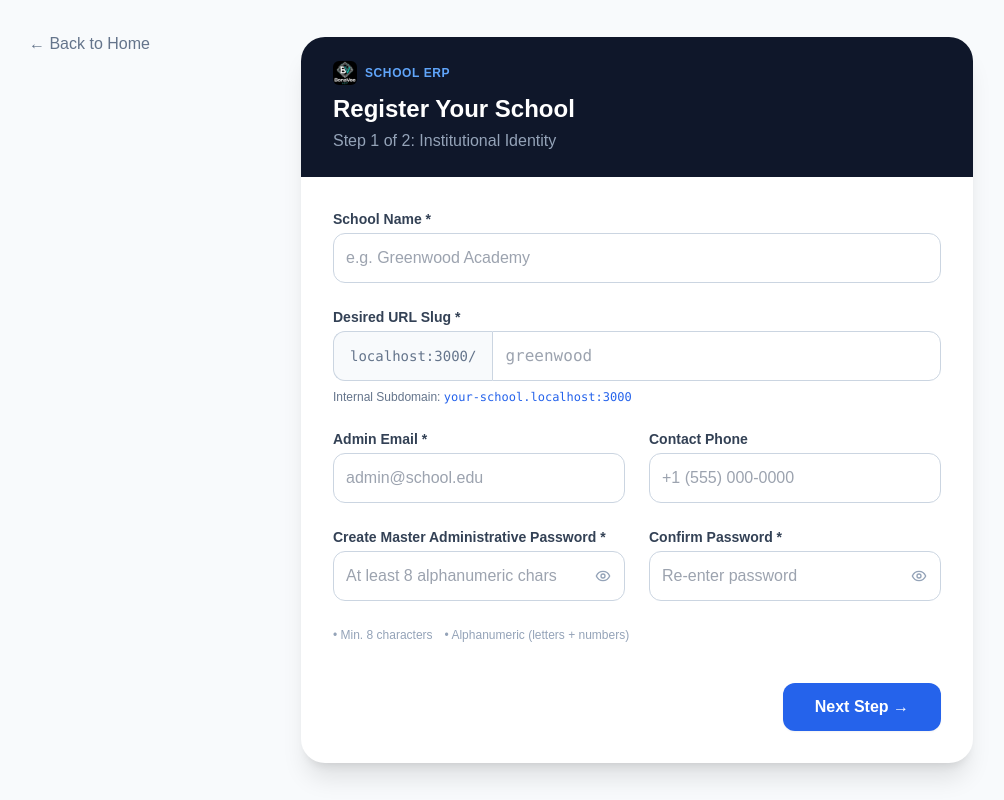
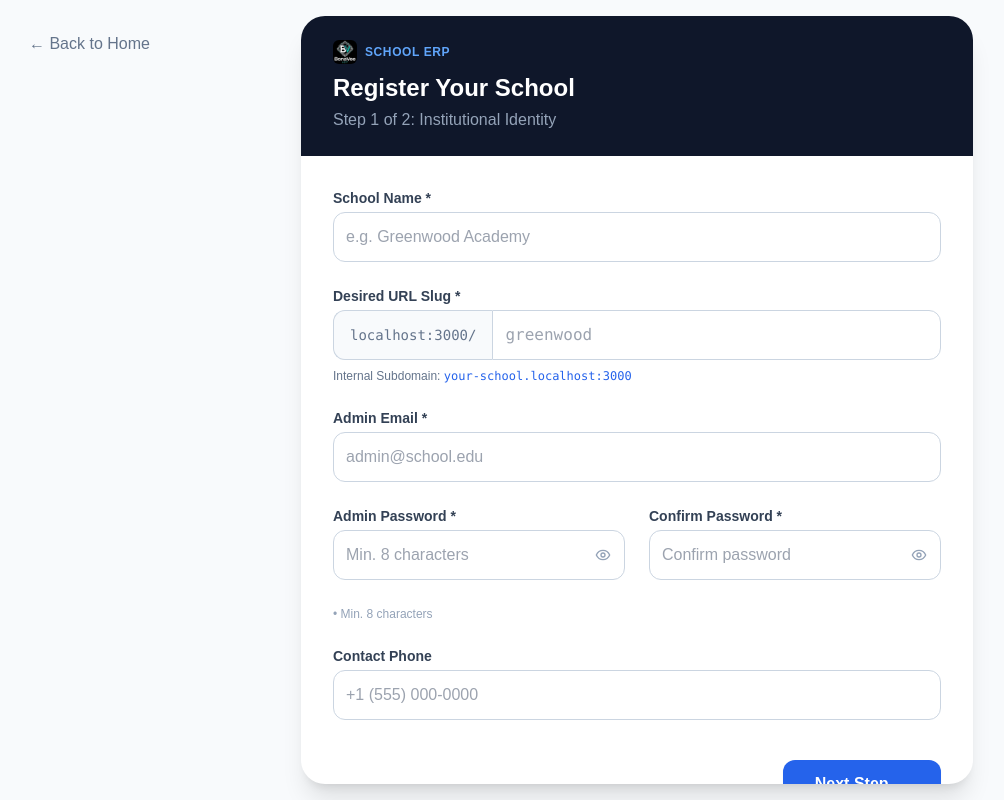
Before and after one commit to bonaventurechinoso-code/School-ERP, a Next.js app: page /register in a window 1280 px wide. Shown: the whole page, without its empty margins (3-1007 px from the left). Built offline with nearby package versions, Linux system fonts and the light colour scheme.

Commit message:
fix(register): add Admin Password and Confirm Password fields under Admin Email with min 8 chars validation

```diff
--- a/src/app/(public)/register/page.tsx
+++ b/src/app/(public)/register/page.tsx
@@ -109,13 +109,7 @@ export default function RegisterTenantPage() {
         return;
       }
       if (formData.password.length < 8) {
-        setErrorMsg("Administrative password must be at least 8 characters long.");
-        return;
-      }
-      const hasLetter = /[a-zA-Z]/.test(formData.password);
-      const hasNumber = /[0-9]/.test(formData.password);
-      if (!hasLetter || !hasNumber) {
-        setErrorMsg("Administrative password must be alphanumeric (contain at least one letter and at least one number).");
+        setErrorMsg("Admin password must be at least 8 characters long.");
         return;
       }
       if (formData.password !== formData.confirmPassword) {
@@ -230,13 +224,6 @@ export default function RegisterTenantPage() {
 
     if (!formData.password || formData.password.length < 8) {
       setErrorMsg("Admin password must be at least 8 characters long.");
-      return;
-    }
-
-    const hasLetter = /[a-zA-Z]/.test(formData.password);
-    const hasNumber = /[0-9]/.test(formData.password);
-    if (!hasLetter || !hasNumber) {
-      setErrorMsg("Admin password must be alphanumeric (contain at least one letter and at least one number).");
       return;
     }
 
@@ -473,7 +460,6 @@ export default function RegisterTenantPage() {
                     </p>
                   </div>
 
-                  <div className="grid grid-cols-1 md:grid-cols-2 gap-6">
                   <div>
                     <label className="block text-sm font-semibold text-slate-700 mb-1">Admin Email *</label>
                     <input
@@ -486,33 +472,19 @@ export default function RegisterTenantPage() {
                       onChange={e => setFormData({...formData, adminEmail: e.target.value})}
                     />
                   </div>
-                    <div>
-                      <label className="block text-sm font-semibold text-slate-700 mb-1">Contact Phone</label>
-                      <input
-                        type="tel"
-                        name="contactPhone"
-                        inputMode="numeric"
-                        pattern="[0-9+]*"
-                        className="w-full border border-slate-300 rounded-xl p-3 focus:ring-2 focus:ring-blue-500 focus:border-blue-500 outline-none transition"
-                        placeholder="+1 (555) 000-0000"
-                        value={formData.contactPhone}
-                        onChange={e => handleNumericChange(e, (val) => setFormData({...formData, contactPhone: val}))}
-                      />
-                    </div>
-                  </div>
 
-                  {/* Administrative Password Setup Right Below Email */}
+                  {/* Admin Password & Confirm Password Setup Right Under Admin Email */}
                   <div className="grid grid-cols-1 md:grid-cols-2 gap-6">
                     <div>
                       <label className="block text-sm font-semibold text-slate-700 mb-1">
-                        Create Master Administrative Password *
+                        Admin Password *
                       </label>
                       <div className="relative">
                         <input
                           required
                           name="password"
                           type={showPassword ? "text" : "password"}
-                          placeholder="At least 8 alphanumeric chars"
+                          placeholder="Min. 8 characters"
                           className="w-full border border-slate-300 rounded-xl p-3 pr-10 focus:ring-2 focus:ring-blue-500 focus:border-blue-500 outline-none transition"
                           value={formData.password}
                           onChange={e => setFormData({ ...formData, password: e.target.value })}
@@ -537,7 +509,7 @@ export default function RegisterTenantPage() {
                           required
                           name="confirmPassword"
                           type={showConfirmPassword ? "text" : "password"}
-                          placeholder="Re-enter password"
+                          placeholder="Confirm password"
                           className="w-full border border-slate-300 rounded-xl p-3 pr-10 focus:ring-2 focus:ring-blue-500 focus:border-blue-500 outline-none transition"
                           value={formData.confirmPassword}
                           onChange={e => setFormData({ ...formData, confirmPassword: e.target.value })}
@@ -561,11 +533,6 @@ export default function RegisterTenantPage() {
                     }`}>
                       {formData.password.length >= 8 ? "✓" : "•"} Min. 8 characters
                     </span>
-                    <span className={`inline-flex items-center gap-1 transition-colors ${
-                      (/[a-zA-Z]/.test(formData.password) && /[0-9]/.test(formData.password)) ? "text-emerald-600 font-semibold" : "text-slate-400"
-                    }`}>
-                      {(/[a-zA-Z]/.test(formData.password) && /[0-9]/.test(formData.password)) ? "✓" : "•"} Alphanumeric (letters + numbers)
-                    </span>
                     {formData.confirmPassword.length > 0 && (
                       <span className={`inline-flex items-center gap-1 font-semibold ${
                         formData.password === formData.confirmPassword ? "text-emerald-600" : "text-amber-600"
@@ -573,6 +540,20 @@ export default function RegisterTenantPage() {
                         {formData.password === formData.confirmPassword ? "✓ Passwords match" : "⚠ Passwords do not match"}
                       </span>
                     )}
+                  </div>
+
+                  <div>
+                    <label className="block text-sm font-semibold text-slate-700 mb-1">Contact Phone</label>
+                    <input
+                      type="tel"
+                      name="contactPhone"
+                      inputMode="numeric"
+                      pattern="[0-9+]*"
+                      className="w-full border border-slate-300 rounded-xl p-3 focus:ring-2 focus:ring-blue-500 focus:border-blue-500 outline-none transition"
+                      placeholder="+1 (555) 000-0000"
+                      value={formData.contactPhone}
+                      onChange={e => handleNumericChange(e, (val) => setFormData({...formData, contactPhone: val}))}
+                    />
                   </div>
 
                   <div className="flex justify-end pt-4">
--- a/src/app/api/admin/register/route.ts
+++ b/src/app/api/admin/register/route.ts
@@ -60,10 +60,9 @@ export async function POST(request: Request) {
     let isUserProvidedPassword = false;
 
     if (password && typeof password === "string" && password.trim().length > 0) {
-      const validation = validatePasswordStrength(password.trim());
-      if (!validation.valid) {
+      if (password.trim().length < 8) {
         return NextResponse.json(
-          { error: validation.error || "Password does not meet complexity requirements." },
+          { error: "Admin password must be at least 8 characters long." },
           { status: 400 }
         );
       }
--- a/src/app/api/tenants/register/route.ts
+++ b/src/app/api/tenants/register/route.ts
@@ -45,10 +45,9 @@ export async function POST(request: Request) {
     let isUserProvidedPassword = false;
 
     if (password && typeof password === "string" && password.trim().length > 0) {
-      const validation = validatePasswordStrength(password.trim());
-      if (!validation.valid) {
+      if (password.trim().length < 8) {
         return NextResponse.json(
-          { error: validation.error || "Password does not meet complexity requirements.", code: "INVALID_PASSWORD" },
+          { error: "Admin password must be at least 8 characters long.", code: "INVALID_PASSWORD" },
           { status: 400 }
         );
       }
```
Lines whose indentation alone changed are shown as unchanged.
